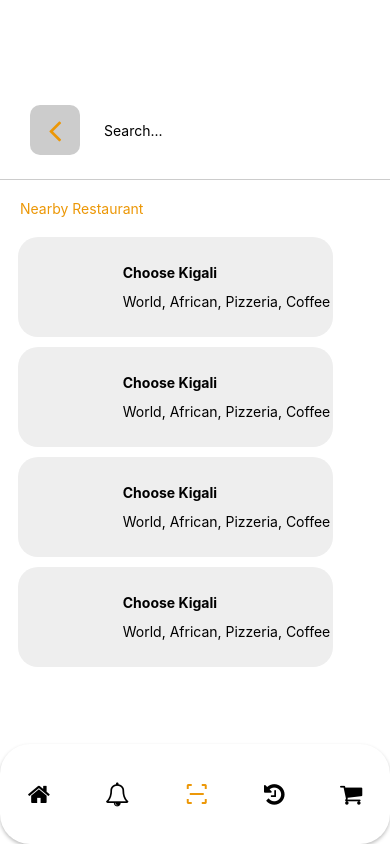
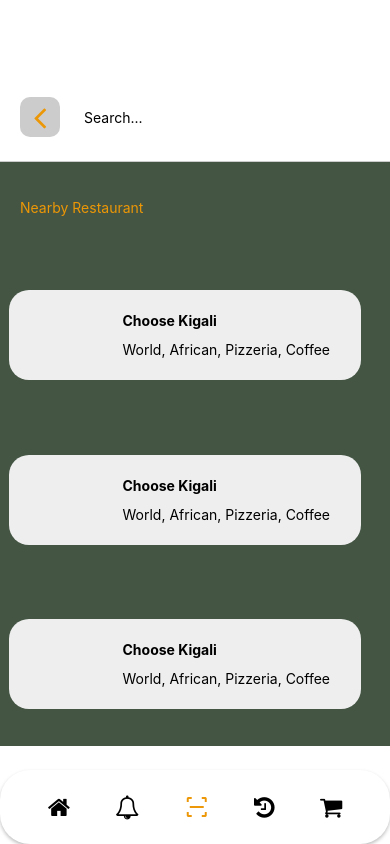
Before and after one commit to Graziee6/SupaMenu, a React Native app: screen / in a window 390 px wide. Built offline with nearby package versions, Linux system fonts and the light colour scheme.

Commit message:
complete nearby resto page

```diff
--- a/src/config/globalStyles.js
+++ b/src/config/globalStyles.js
@@ -5,8 +5,8 @@ import colors from "./colors";
 export const GlobalStyles = StyleSheet.create({
   appFontFamily: { fontFamily: "Poppins-Regular" },
   backDiv: {
-    width: 50,
-    height: 50,
+    width: 40,
+    height: 40,
     borderRadius: 10,
   },
   backDivSpacing: { paddingBottom: 24 },
@@ -73,7 +73,6 @@ export const GlobalStyles = StyleSheet.create({
   },
   iconDiv: {
     justifyContent: "space-around",
-    height: 100,
     shadowColor: "#000",
     shadowOffset: {
       width: 0,
@@ -87,8 +86,8 @@ export const GlobalStyles = StyleSheet.create({
   },
 
   image: {
-    width: 90,
-    height: "90%",
+    width: 70,
+    height: "70%",
     marginRight: 12,
   },
   letterSpace: {
@@ -120,7 +119,7 @@ export const GlobalStyles = StyleSheet.create({
     paddingTop: 5,
   },
   loginDiv: {
-    height: "85%",
+    height: "90%",
     backgroundColor: colors.bright,
     borderTopLeftRadius: 30,
     borderTopRightRadius: 30,
@@ -139,11 +138,15 @@ export const GlobalStyles = StyleSheet.create({
     color: colors.black,
   },
   logoSize: { fontSize: 50 },
+  nearbyRestoPageLeftMargin: { marginLeft: 20 },
   mediumDiv: {
-    width: "90%",
+    width: "95%",
   },
-  mediumSize: {
-    fontSize: 15,
+  mediumFontSize: {
+    fontSize: 18,
+  },
+  mediumTopMargin: {
+    marginTop: 12,
   },
   mediumWeight: {
     fontWeight: "600",
@@ -152,8 +155,8 @@ export const GlobalStyles = StyleSheet.create({
     borderRadius: 20,
   },
   nearbyRestoDiv: {
-    height: 100,
-    marginBottom: 10,
+    height: 90,
+    // marginBottom: 10,
   },
   orangeBackground: {
     backgroundColor: colors.mainBckg,
@@ -163,11 +166,6 @@ export const GlobalStyles = StyleSheet.create({
   },
   orDiv: {
     flexDirection: "row",
-  },
-  options: {
-    alignItems: "center",
-    justifyContent: "center",
-    marginTop: 16,
   },
   safeView: {
     marginTop: Platform.OS == "android" ? StatusBar.currentHeight : 10,
@@ -192,6 +190,9 @@ export const GlobalStyles = StyleSheet.create({
   shiftDiv: {
     bottom: 24,
   },
+  smallFontSize: {
+    fontSize: 18,
+  },
   socialBtn: {
     color: colors.secondaryDark,
     borderColor: colors.secondaryDark,
@@ -202,7 +203,7 @@ export const GlobalStyles = StyleSheet.create({
     marginTop: 24,
   },
   subheader: {
-    paddingBottom: 12,
+    paddingBottom: 8,
     color: colors.secondaryDark,
     fontSize: 18,
   },
--- a/src/screens/NearbyResto.js
+++ b/src/screens/NearbyResto.js
@@ -20,6 +20,7 @@ export default function NearbyResto() {
           GlobalStyles.flexDiv,
           GlobalStyles.backDivSpacing,
           GlobalStyles.backDivBorder,
+          // { backgroundColor: "#456" },
         ]}
       >
         <View
@@ -28,7 +29,7 @@ export default function NearbyResto() {
             GlobalStyles.centerDiv,
             GlobalStyles.lightGrayBackground,
             GlobalStyles.icon,
-            { marginLeft: 30 },
+            GlobalStyles.nearbyRestoPageLeftMargin,
           ]}
         >
           <FontAwesome
@@ -42,11 +43,21 @@ export default function NearbyResto() {
         </View>
       </View>
 
-      <Text style={[GlobalStyles.orangeColor, GlobalStyles.subheaderStyle]}>
-        Nearby Restaurant
-      </Text>
-
-      <View>
+      <View
+        style={{
+          height: "70%",
+          justifyContent: "space-around",
+          backgroundColor: "#454",
+        }}
+      >
+        <Text
+          style={[
+            GlobalStyles.orangeColor,
+            GlobalStyles.nearbyRestoPageLeftMargin,
+          ]}
+        >
+          Nearby Restaurant
+        </Text>
         <View style={[GlobalStyles.centerDiv, GlobalStyles.mediumDiv]}>
           <TouchableOpacity
             style={[
@@ -138,41 +149,19 @@ export default function NearbyResto() {
         </View>
       </View>
 
-      <View style={[GlobalStyles.centerDiv, GlobalStyles.mediumDiv]}>
-        <TouchableOpacity
-          style={[
-            GlobalStyles.lighterGrayBackground,
-            GlobalStyles.nearbyRestoDiv,
-            GlobalStyles.mediumDiv,
-            GlobalStyles.nearbyRestoBradius,
-            GlobalStyles.flexDiv,
-            GlobalStyles.centerY,
-          ]}
-        >
-          <View>
-            <Image
-              source={require("../../assets/pizzer.jpeg")}
-              style={[GlobalStyles.nearbyRestoBradius, GlobalStyles.image]}
-            />
-          </View>
-          <View>
-            <Text style={[GlobalStyles.heavyWeight, GlobalStyles.textPadding]}>
-              Choose Kigali
-            </Text>
-            <Text style={GlobalStyles.textPadding}>
-              World, African, Pizzeria, Coffee
-            </Text>
-          </View>
-        </TouchableOpacity>
-      </View>
-
-      <View style={[{ height: "20%" }, GlobalStyles.flexEnd]}>
+      <View
+        style={[
+          GlobalStyles.flexEnd,
+          //  {  backgroundColor:'#456' }
+        ]}
+      >
         <View
           style={[
             GlobalStyles.centerDiv,
             GlobalStyles.flexDiv,
             GlobalStyles.iconDiv,
             GlobalStyles.whiteDiv,
+            { padding: 25 },
           ]}
         >
           <FontAwesome name="home" size={24} />
--- a/src/screens/QrPayScreen.js
+++ b/src/screens/QrPayScreen.js
@@ -29,7 +29,13 @@ export default class QrPay extends React.Component {
   render() {
     if (this.state.fontsLoaded) {
       return (
-        <View style={[GlobalStyles.orangeBackground, GlobalStyles.centerDiv, GlobalStyles.fullHeight]}>
+        <View
+          style={[
+            GlobalStyles.orangeBackground,
+            GlobalStyles.centerDiv,
+            GlobalStyles.fullHeight,
+          ]}
+        >
           <View
             style={[
               GlobalStyles.centerDiv,
@@ -45,7 +51,16 @@ export default class QrPay extends React.Component {
             <TextInput placeholder="Search for your preferred restaurant" />
           </View>
 
-          <Text style={[GlobalStyles.bold, GlobalStyles.grayText]}>or</Text>
+          <Text
+            style={[
+              GlobalStyles.bold,
+              GlobalStyles.grayText,
+              GlobalStyles.mediumFontSize,
+              GlobalStyles.text
+            ]}
+          >
+            or
+          </Text>
 
           <Image
             source={require("./../../assets/qrCode.png")}
@@ -57,6 +72,7 @@ export default class QrPay extends React.Component {
               GlobalStyles.grayText,
               { textTransform: "capitalize" },
               GlobalStyles.bold,
+              GlobalStyles.mediumFontSize,
             ]}
           >
             scan, pay & enjoy
--- a/src/screens/RegisterScreen.js
+++ b/src/screens/RegisterScreen.js
@@ -108,7 +108,7 @@ export default class Register extends React.Component {
                 />
               </View>
 
-              <View style={GlobalStyles.btn}>
+              <View style={[GlobalStyles.btn, GlobalStyles.centerDiv]}>
                 <TouchableOpacity
                   style={[GlobalStyles.button, GlobalStyles.orangeBackground]}
                   color="#ec9706"
@@ -121,6 +121,7 @@ export default class Register extends React.Component {
                       GlobalStyles.btnText,
                       GlobalStyles.boldFontFamily,
                       GlobalStyles.letterSpace,
+                      GlobalStyles.whiteText,
                     ]}
                   >
                     Proceed
@@ -128,7 +129,7 @@ export default class Register extends React.Component {
                 </TouchableOpacity>
               </View>
 
-              <View style={GlobalStyles.options}>
+              <View style={[GlobalStyles.centerDiv, GlobalStyles.mediumTopMargin]}>
                 <View style={GlobalStyles.orDiv}>
                   <View style={GlobalStyles.line}></View>
                   <Text>OR</Text>
@@ -137,7 +138,7 @@ export default class Register extends React.Component {
                 <Text
                   style={[
                     GlobalStyles.grayText,
-                    GlobalStyles.text,
+                    GlobalStyles.mediumTopMargin,
                     GlobalStyles.appFontFamily,
                     GlobalStyles.mediumWeight,
                   ]}
@@ -146,7 +147,7 @@ export default class Register extends React.Component {
                 </Text>
               </View>
 
-              <View style={GlobalStyles.btn}>
+              <View style={[GlobalStyles.btn, GlobalStyles.centerDiv]}>
                 <TouchableOpacity
                   style={[GlobalStyles.button, GlobalStyles.orangeBackground]}
                   color="#ec9706"
@@ -157,6 +158,7 @@ export default class Register extends React.Component {
                       GlobalStyles.btnText,
                       GlobalStyles.boldFontFamily,
                       GlobalStyles.letterSpace,
+                      GlobalStyles.whiteText,
                     ]}
                   >
                     Sign in
@@ -169,7 +171,7 @@ export default class Register extends React.Component {
                       GlobalStyles.grayText,
                       GlobalStyles.appFontFamily,
                       GlobalStyles.letterSpace,
-                      GlobalStyles.mediumSize,
+                      GlobalStyles.mediumFontSize,
                       GlobalStyles.mediumWeight,
                       GlobalStyles.littlePadding,
                     ]}
@@ -181,7 +183,7 @@ export default class Register extends React.Component {
                       GlobalStyles.orangeColor,
                       GlobalStyles.boldFontFamily,
                       GlobalStyles.letterSpace,
-                      GlobalStyles.mediumSize,
+                      GlobalStyles.smallFontSize,
                       GlobalStyles.littlePadding,
                       { marginLeft: 2 },
                     ]}
```
Also changed, not shown: src/screens/LoginScreen.js (+68 -30 lines).
